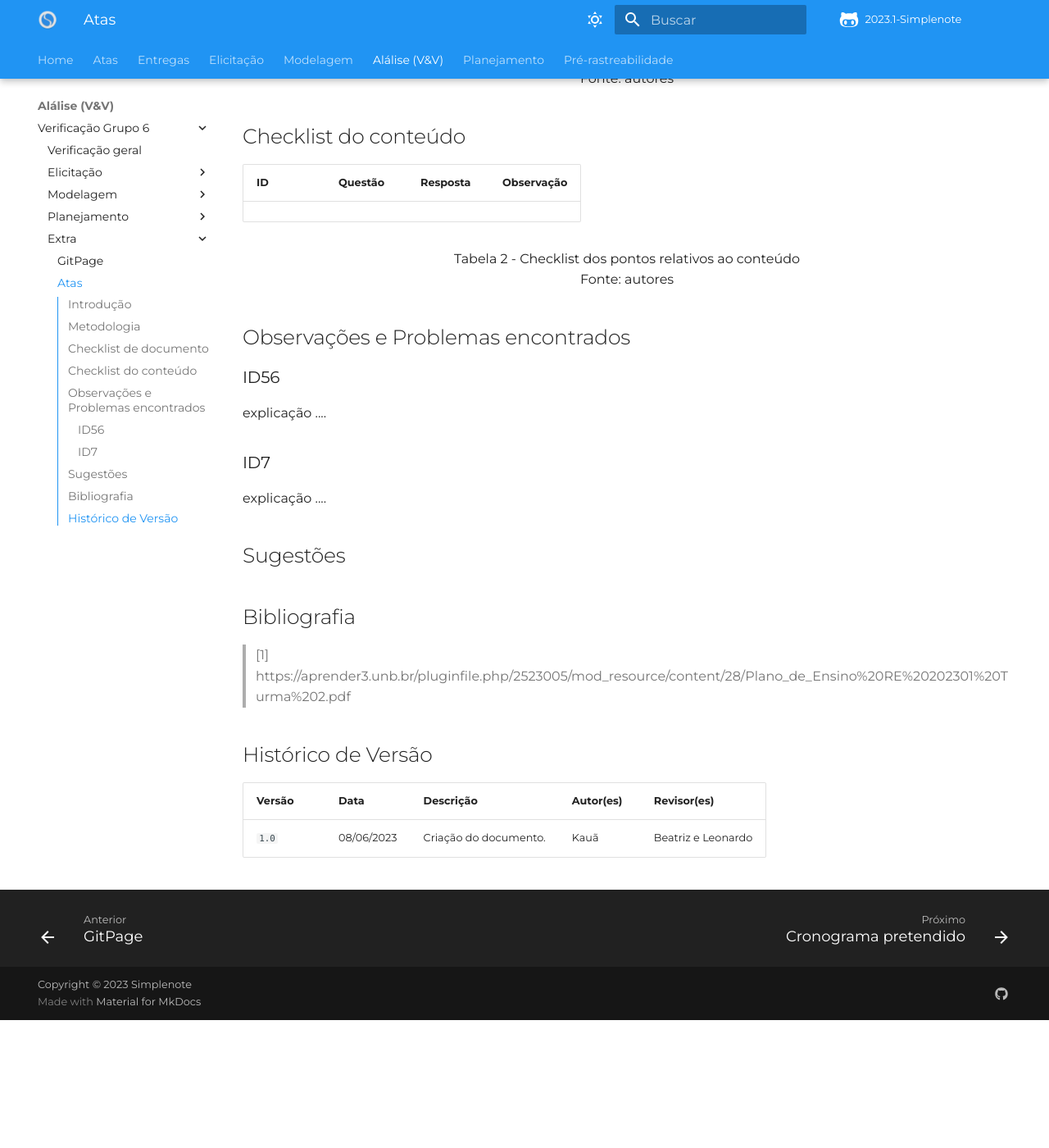
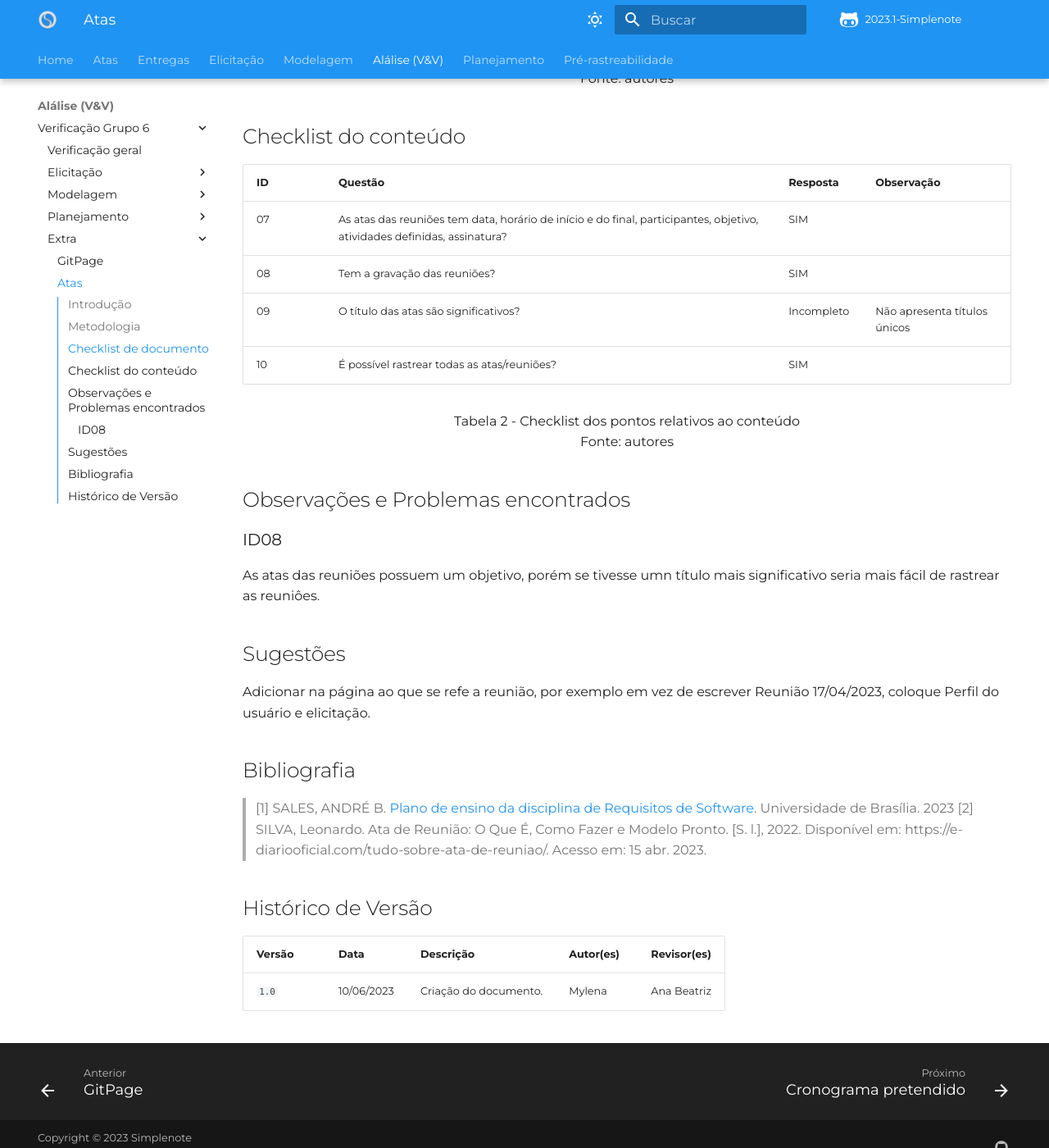
Before and after one commit to Requisitos-de-Software/2023.1-Simplenote, an MkDocs documentation site: the page built from docs/analise-grupo6/extras/atas.md, in a window 1280 px wide and 1400 px high, scrolled down 1104 px. Shown: the whole window at 82% size. Built offline with MkDocs 1.6.1 and Material for MkDocs 9.7.7, drawn with Linux system fonts in a browser that asks for light colours; some web fonts are replaced; comment, search, counter and statistics services are not loaded; before the commit the page ends 2348 px from its top, so only the background shows below that; some of the changed text lies outside the part shown.

Commit message:
update nova versão

```diff
--- a/docs/analise-grupo6/extras/atas.md
+++ b/docs/analise-grupo6/extras/atas.md
@@ -18,12 +18,12 @@ Também temos o campo "Observação", um campo no qual pode ser feito algum come
 
 |ID|Questão|Resposta|Observação|
 |--|-------|--------|----------|
-|1|O artefato possui Introdução?                                                                                |        |          |
-|2|O artefato artefato possui uma Bibliografia/Referência Bibliográfica?                                        |        |          |
-|3|O artefato possui um Histórico de Versões com o id e descrição das versões, data, autores e revisores?       |        |          |
-|4|Todos os textos estão na norma padrão?                                                                       |        |          |
-|5|As tabelas são chamadas no texto?                                                                            |        |          |
-|6|Os revisores são pessoas diferentes dos autores?                                                             |        |          |
+|01|O artefato possui Introdução?                                                                                |     SIM   |          |
+|02|O artefato artefato possui uma Bibliografia/Referência Bibliográfica?                                        |   NÃO     |          |
+|03|O artefato possui um Histórico de Versões com o id e descrição das versões, data, autores e revisores?       |      SIM  |          |
+|04|Todos os textos estão na norma padrão?                                                                       |      SIM  |          |
+|05|As tabelas são chamadas no texto?                                                                            |    NÃO    |          |
+|06|Os revisores são pessoas diferentes dos autores?                                                             |   SIM     |          |
 
 <p align="center"> Tabela 1 - Checklist do documento <br> Fonte: autores </p>
 
@@ -31,28 +31,29 @@ Também temos o campo "Observação", um campo no qual pode ser feito algum come
 
 | ID  | Questão | Resposta | Observação |
 | --- | ------- | -------- | ---------- |
-|     |         |          |            |
-
+| 07   | As atas das reuniões tem data, horário de início e do final, participantes, objetivo, atividades definidas, assinatura?  |     SIM     |            |
+| 08   | Tem a gravação das reuniões? | SIM | |
+| 09   |  O título das atas são significativos?    |  Incompleto    | Não apresenta títulos únicos    |
+|    10 | É possível rastrear todas as atas/reuniões?|    SIM  |     |
 <p align="center"> Tabela 2 - Checklist dos pontos relativos ao conteúdo <br> Fonte: autores </p>
 
 ## Observações e Problemas encontrados
 
-### ID56
+### ID08
 
-explicação ....
-
-### ID7
-
-explicação ....
+As atas das reuniões possuem um objetivo, porém se tivesse umn título mais significativo seria mais fácil de rastrear as reuniôes.
 
 ## Sugestões
 
+Adicionar na página ao que se refe a reunião, por exemplo em vez de escrever Reunião 17/04/2023, coloque Perfil do usuário e elicitação.
+
 ## Bibliografia
 
-> [1] https://aprender3.unb.br/pluginfile.php/2523005/mod_resource/content/28/Plano_de_Ensino%20RE%20202301%20Turma%202.pdf
+> [1] SALES, ANDRÉ B. [Plano de ensino da disciplina de Requisitos de Software](https://aprender3.unb.br/pluginfile.php/2523005/mod_resource/content/28/Plano_de_Ensino%20RE%20202301%20Turma%202.pdf). Universidade de Brasília. 2023
+> [2] SILVA, Leonardo. Ata de Reunião: O Que É, Como Fazer e Modelo Pronto. [S. l.], 2022. Disponível em: https://e-diariooficial.com/tudo-sobre-ata-de-reuniao/. Acesso em: 15 abr. 2023.
 
 ## Histórico de Versão
 
 | Versão | Data       | Descrição             | Autor(es) | Revisor(es)        |
 | ------ | ---------- | --------------------- | --------- | ------------------ |
-| `1.0`  | 08/06/2023 | Criação do documento. | Kauã      | Beatriz e Leonardo |
+| `1.0`  | 10/06/2023 | Criação do documento. | Mylena     | Ana Beatriz |
```
